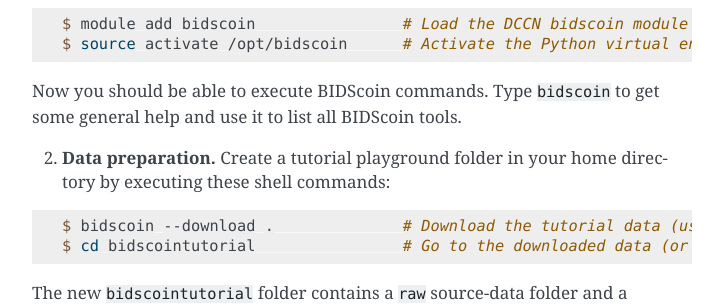
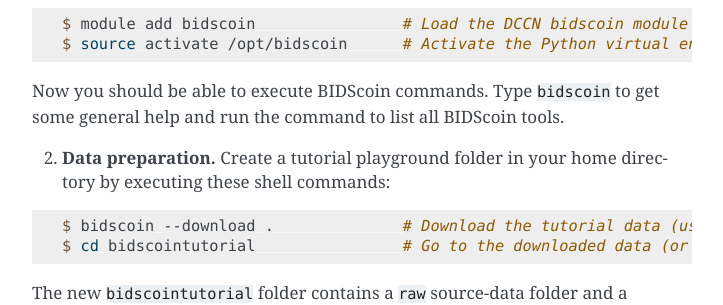
Before and after one commit to Donders-Institute/bidscoin, a Sphinx documentation site: the page built from docs/tutorial.rst, in a window 1280 px wide and 900 px high, scrolled down 394 px. Shown: the part 181-486 px from the top of the window, without its empty margins (388-1111 px from the left). Built offline with Sphinx 7.4.7, drawn with Linux system fonts in a browser that asks for light colours.

Commit message:
Improved documentation

```diff
--- a/docs/tutorial.rst
+++ b/docs/tutorial.rst
@@ -16,7 +16,7 @@
    $ module add bidscoin                # Load the DCCN bidscoin module with the PATH settings and Anaconda environment
    $ source activate /opt/bidscoin      # Activate the Python virtual environment with the BIDScoin Python packages
 
-Now you should be able to execute BIDScoin commands. Type ``bidscoin`` to get some general help and use it to list all BIDScoin tools.
+Now you should be able to execute BIDScoin commands. Type ``bidscoin`` to get some general help and run the command to list all BIDScoin tools.
 
 2. **Data preparation.** Create a tutorial playground folder in your home directory by executing these shell commands:
 
```
